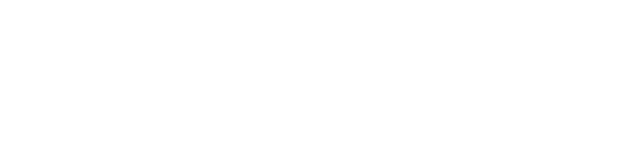
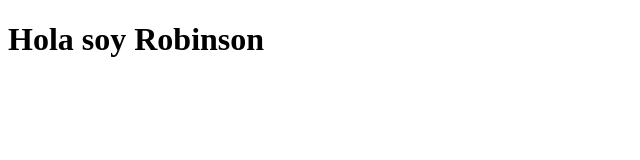
Before and after one commit to RobinsonZam/git-Ejemplo, a plain HTML site: page index.html in a window 1280 px wide. Shown: the whole page, without its empty margins (0-640 px from the left). Drawn offline with Linux system fonts and the light colour scheme.

Commit message:
Cambio 1 en index

```diff
--- a/index.html
+++ b/index.html
@@ -6,6 +6,6 @@
     <title>Document</title>
 </head>
 <body>
-
+    <h1>Hola soy Robinson</h1>
 </body>
 </html>
```
